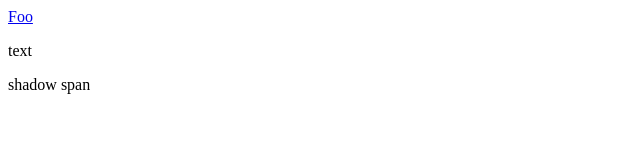
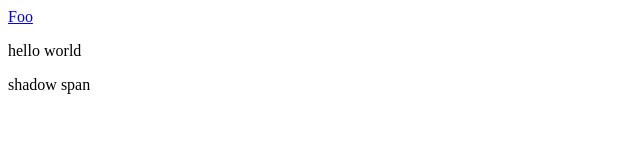
Before and after one commit to gtsop/webdriver-client.sh, a plain HTML site: page index.html in a window 1280 px wide. Shown: the full height of the page, 0-640 px from the left. Drawn offline with Linux system fonts and the light colour scheme.

```diff
--- a/index.html
+++ b/index.html
@@ -5,7 +5,7 @@
 <body>
     <main>
         <a href="#foo">Foo</a>
-        <p id="text">text</p>
+        <p id="text">hello world</p>
     </main>
     <section>
 
```
Also changed, not shown: 2 other files.
